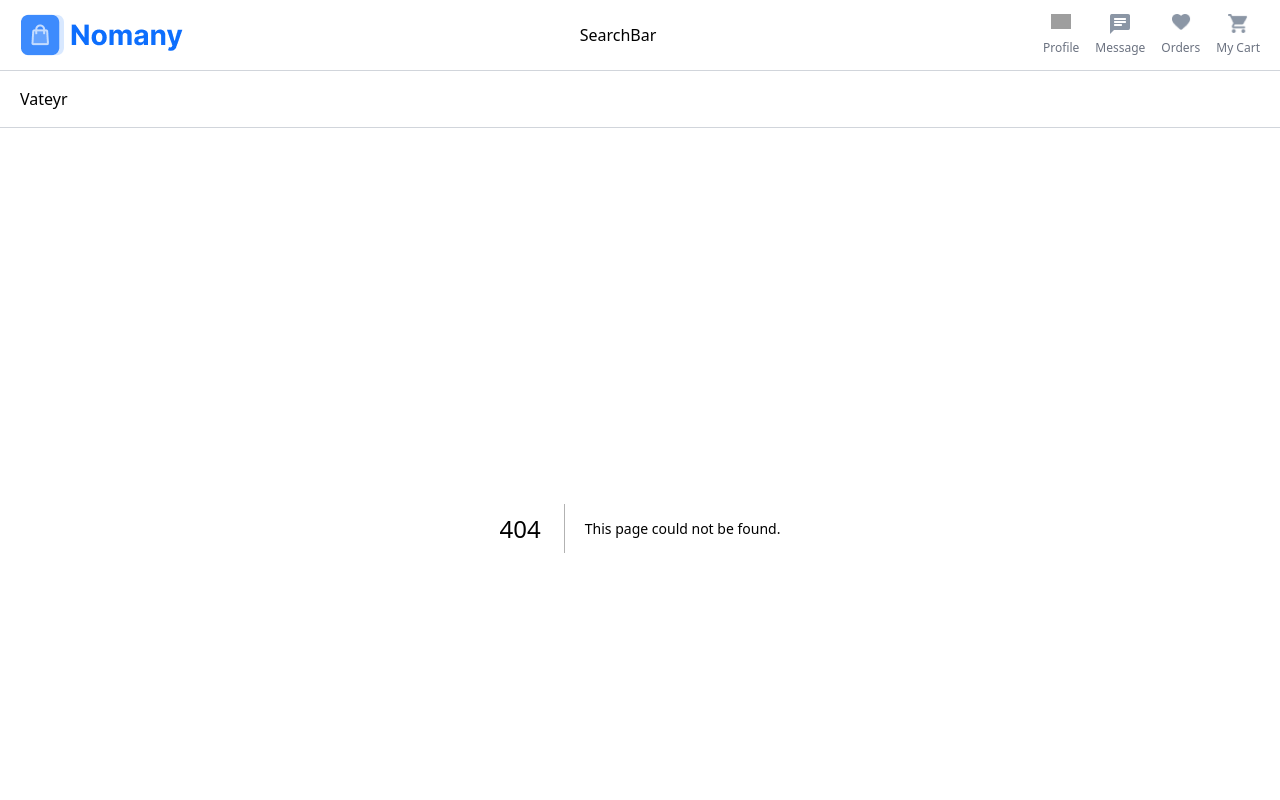
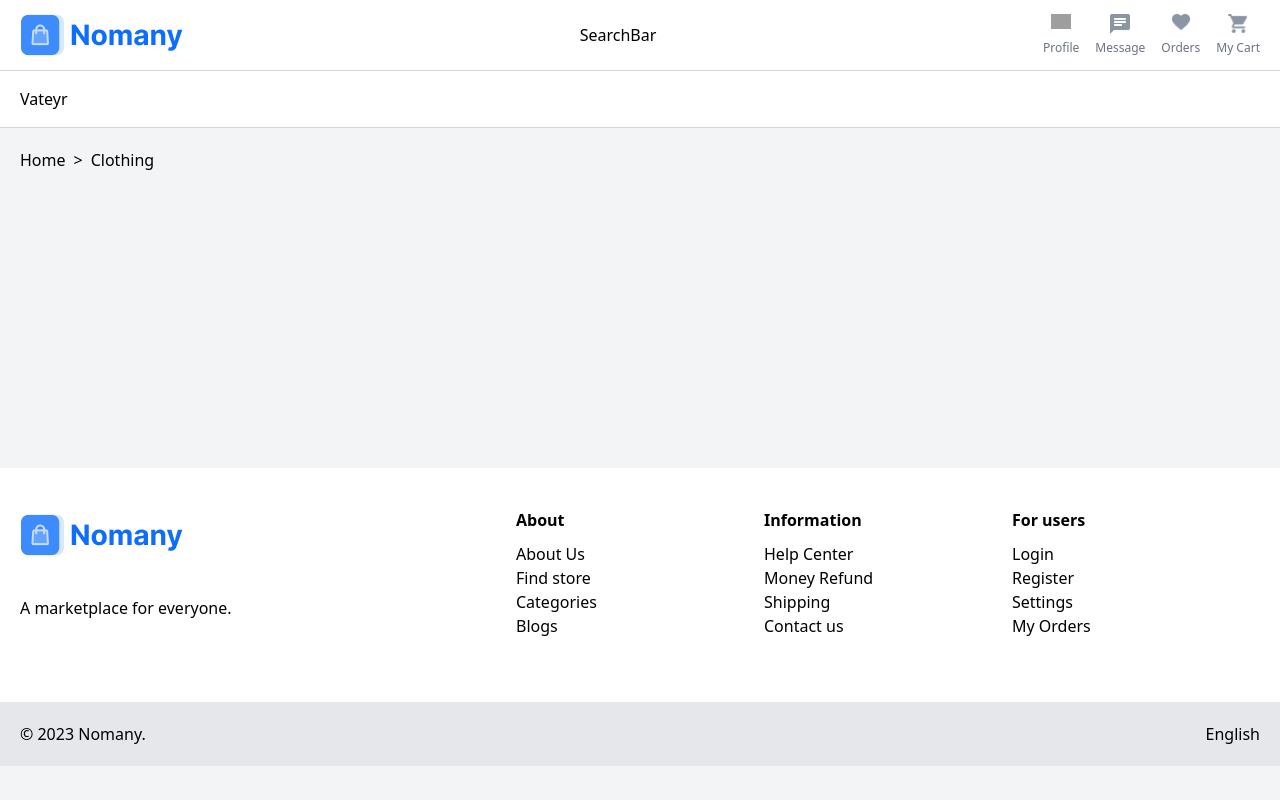
Before and after one commit to jaydhales/nomany-marketplace, a Next.js app: page /clothing in a window 1280 px wide. Before the commit this address had no page. Shown: the top 800 px of the page. Built offline with nearby package versions, Linux system fonts and the light colour scheme; grey boxes are pictures that could not be loaded.

Commit message:
Feat: Moved Logic functions to utils

```diff
--- /dev/null
+++ b/src/components/Utils.tsx
@@ -0,0 +1,38 @@
+import Link from "next/link";
+import { FC } from "react";
+import { useRouter } from "next/router";
+
+interface BreadcrumbsProps {
+  styling?: string;
+}
+
+export const Breadcrumbs: FC<BreadcrumbsProps> = ({ styling = "" }) => {
+  const { route } = useRouter();
+  const breadcrumbs = route.split("/").join(" > ").split(" ");
+  return (
+    <nav className={styling}>
+      {breadcrumbs.map((breadcrumb, index) => {
+        if (breadcrumb === "")
+          return (
+            <Link href="/" key={index}>
+              Home
+            </Link>
+          );
+        if (breadcrumb === ">") return <span key={index}>{breadcrumb}</span>;
+
+        const trimmedPath = breadcrumbs.slice(0, index + 1);
+        const filteredPath = trimmedPath.filter((item) => item !== ">");
+        const path = filteredPath.join("/");
+
+        return (
+          <Link href={path} key={index}>
+            {toSentenceCase(breadcrumb)}
+          </Link>
+        );
+      })}
+    </nav>
+  );
+};
+
+export const toSentenceCase = (str: string) =>
+  str.toLowerCase().charAt(0).toUpperCase() + str.slice(1);
--- /dev/null
+++ b/src/pages/clothing/index.tsx
@@ -0,0 +1,18 @@
+import { Breadcrumbs } from "@/components/Utils";
+
+import Head from "next/head";
+
+const Clothing = () => {
+  return (
+    <>
+      <Head>
+        <title>Normany - Clothing</title>
+      </Head>
+      <main className="screen">
+        <Breadcrumbs styling="flex gap-2" />
+      </main>
+    </>
+  );
+};
+
+export default Clothing;
```
